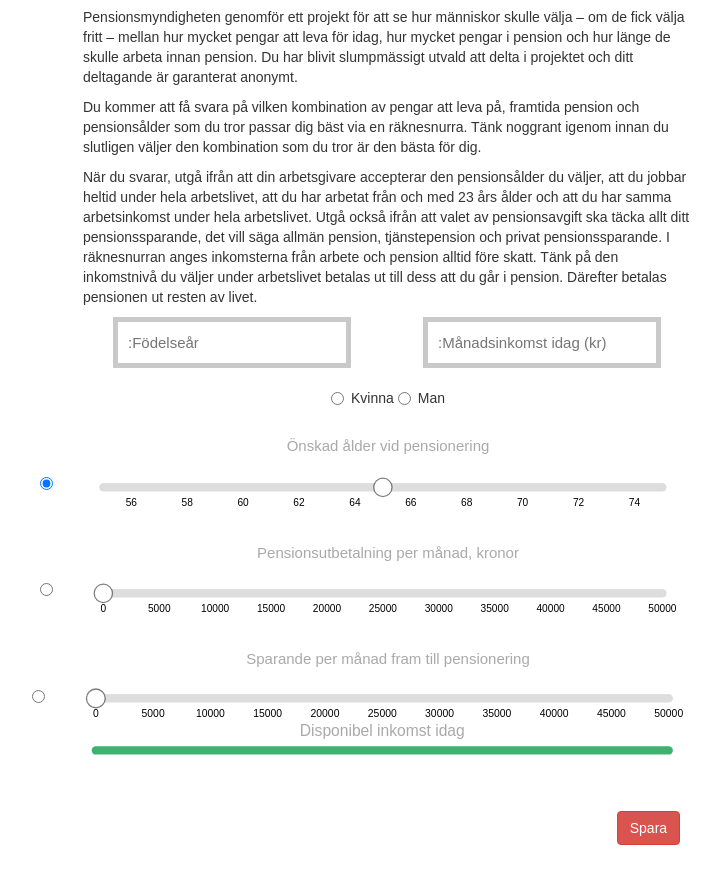
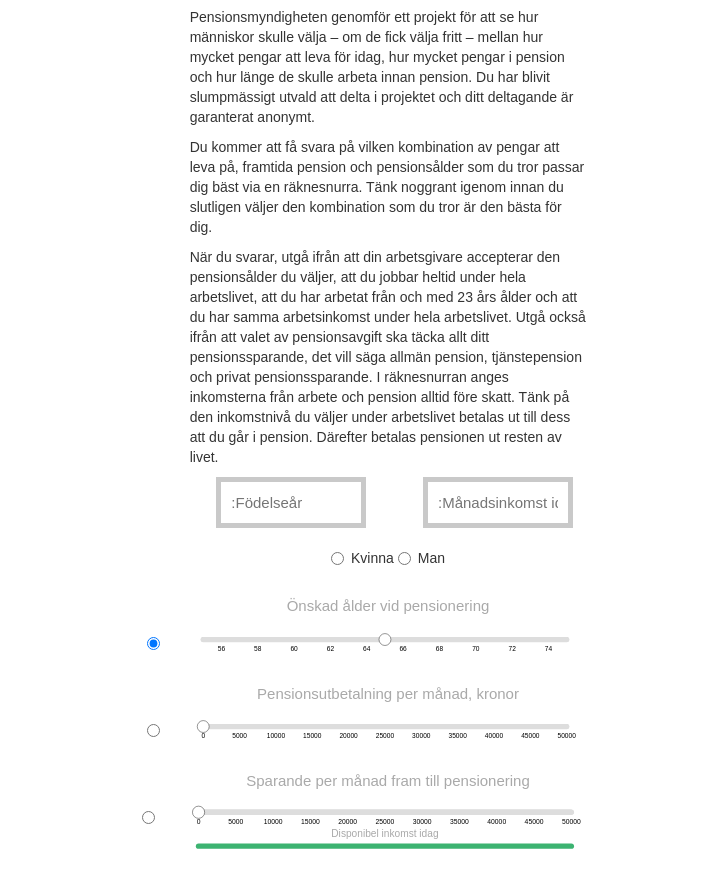
Before and after one commit to pewi1399/pensionsgyroskopet, a plain HTML site: page index.html in a window 1280 px wide. Shown: the part 56-934 px from the top of the page, without its empty margins (252-972 px from the left). Drawn offline with Linux system fonts and the light colour scheme.

Commit message:
fix width

```diff
--- a/index.html
+++ b/index.html
@@ -196,7 +196,7 @@ input[type="text"]:focus {
   <section>
     <h2> - P E N S I O N S G Y R O S K O P E T - </h2>
 
-    <div class="col-md-6 col-md-offset-3">
+    <div class="col-md-4 col-md-offset-4">
 
 
     <p id = "introtext" align="left">
@@ -219,10 +219,10 @@ input[type="text"]:focus {
 
 
     <ul class="input-list style-2 clearfix">
-      <div class="col-md-3 col-md-offset-3">
+      <div class="col-md-2 col-md-offset-4">
         <input type="text" name="f1" placeholder=":Födelseår">
       </div>
-      <div class="col-md-3 ">
+      <div class="col-md-2 ">
         <input type="text" name = "f2" placeholder=":Månadsinkomst idag (kr)">
       </div>
     </ul>
@@ -248,11 +248,11 @@ input[type="text"]:focus {
 
 <!-- row 2 -->
 <div class="row">
-    <div class = "col-md-1 col-md-offset-2">
+    <div class = "col-md-1 col-md-offset-3">
       <input class = "MyInput1" type="radio" name="choice" value="pensionar" checked>
     </div>
 
-    <div id="x1" class = "col-md-6">
+    <div id="x1" class = "col-md-4">
     </div>
 
 </div>
@@ -265,11 +265,11 @@ input[type="text"]:focus {
 
 <!-- row 3 -->
 <div class="row">
-  <div class = "col-md-1 col-md-offset-2">
+  <div class = "col-md-1 col-md-offset-3">
       <input class = "MyInput2" type="radio" name="choice" value="behallning">
   </div>
 
-    <div id="x2" class = "col-md-6">
+    <div id="x2" class = "col-md-4">
   </div>
 </div>
 
@@ -281,23 +281,23 @@ input[type="text"]:focus {
 
 <!-- row 4 -->
 <div class="row">
-  <div class = "col-md-1 col-md-offset-2">
+  <div class = "col-md-1 col-md-offset-3">
       <input class = "MyInput3" type="radio" name="choice" value="sparande">
   </div>
 
-    <div id="x3" class = "col-md-6">
+    <div id="x3" class = "col-md-4">
 
     </div>
 </div>
 
 <!-- row 5 -->
 <div class="row">
-    <div id="x4" class = "col-md-6 col-md-offset-3"><sub></sub></div><br>
+    <div id="x4" class = "col-md-4 col-md-offset-4"><sub></sub></div><br>
 </div>
 
 </div>
 
-<div id="x5" class = "col-md-1 col-md-offset-8">
+<div id="x5" class = "col-md-1 col-md-offset-7">
 <button type="button" class="btn btn-danger">Spara</button>
 </div>
 
@@ -530,7 +530,7 @@ $('input[name^="f2"]').change(function() {
     <div style="display: inline-block">
 
 </div>
-<div class="col-md-6 col-md-offset-3">
+<div class="col-md-4 col-md-offset-4">
 <p id = "introtext" align="left" class = "lasttext">
     Räknesnurran visar på ett förenklat sätt hur det svenska pensionssystemet fungerar. Du kan läsa mer om pensionssystemet här:
     Den pension du kommer att få ut när du pensionerar dig bestäms av hur mycket du har betalat in till pensionssystemet under ditt arbetsliv - pensionsavgiften. Något förenklat kan man säga att ju mer du betalar in till pensionssystemet desto större blir din pension. Detta innebär att det finns två sätt att få ut en högre pension.
```
